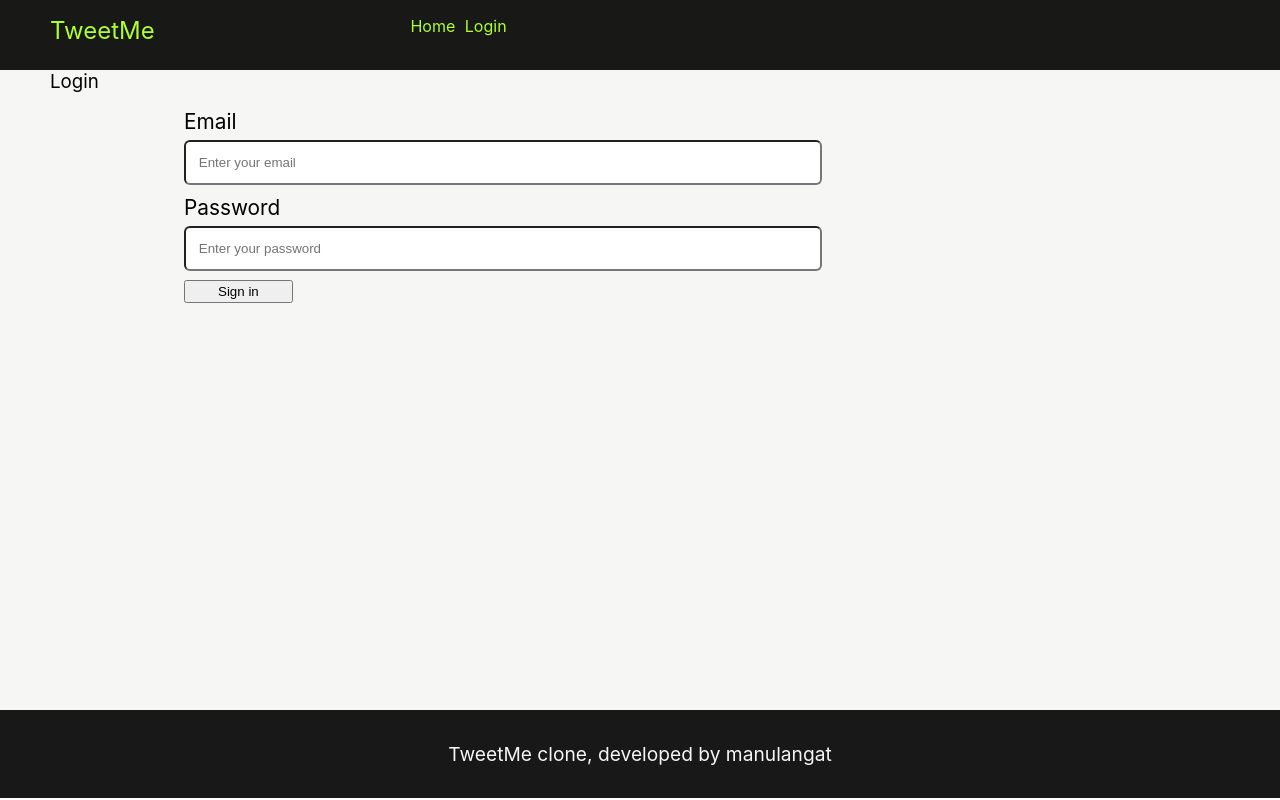
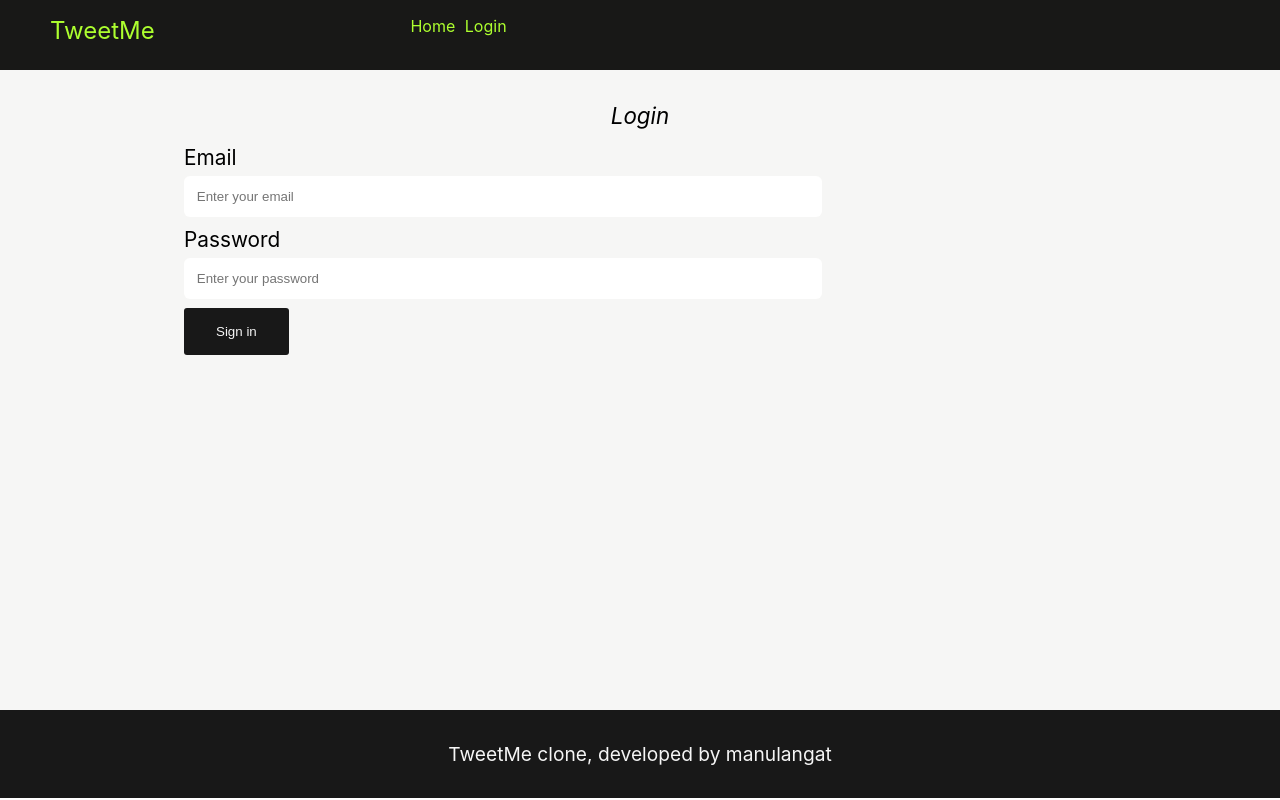
Before and after one commit to manulangat1/twitter_clone_drf_react, a React (Create React App) app in the folder frontend/: page /#/login in a window 1280 px wide. Built offline with nearby package versions, Linux system fonts and the light colour scheme.

Commit message:
ft:styling_the_app:frontend

```diff
--- a/frontend/src/App.scss
+++ b/frontend/src/App.scss
@@ -35,13 +35,16 @@ form{
     padding: 0.8rem;
     margin-bottom: 0.6rem;
     border-radius: 6px;
+    border:none;
   }
 }
 
 .primary-btn {
-  padding: 0 2rem;
-  height: 1.4rem;
-
+  padding: 1rem 2rem;
+  // height: 1.4rem;
+  border-radius: 3px;
+  border: none;
+  text-align: center;
 }
 
 // header component styling
@@ -50,7 +53,7 @@ header{
   width: 100%;
   min-height: 70px;
   padding: 1rem;
-  margin-bottom: 1rem solid #333;
+  // padding-bottom: 1rem solid #333;
   .grid{
     display: grid;
     grid-template-columns: 30% 70%;
@@ -84,3 +87,17 @@ footer{
   min-height: 80vh;
   background: #f6f6f5;
 }
+
+// login component
+.login{
+  padding: 2rem;
+  h1{
+    text-align: center;
+    font-size: 1.4rem;
+    font-style: italic;
+  }
+  .primary-btn{
+    background: #181818;
+    color: #f5f5f5;
+  }
+}
--- a/frontend/src/components/auth/Login.js
+++ b/frontend/src/components/auth/Login.js
@@ -16,7 +16,7 @@ class Login extends React.Component{
     render(){
         const { email,password } = this.state
         return(
-            <section>
+            <section className="login">
                 <div className="container">
                 <h1>Login</h1>
                 <form onSubmit={this.onSubmit}>
--- a/frontend/src/components/layout/Footer.js
+++ b/frontend/src/components/layout/Footer.js
@@ -1,11 +1,11 @@
 import React from 'react'
-
 
 class Footer extends React.Component{
     render(){
         return(
             <footer>
                 <h1>TweetMe clone, developed by manulangat</h1>
+
             </footer>
         )
     }
--- a/frontend/src/components/layout/Header.js
+++ b/frontend/src/components/layout/Header.js
@@ -11,6 +11,7 @@ class  Header extends React.Component{
                     <li>
                         <NavLink to='/login/'>Login</NavLink>
                     </li>
+
                 </ul>
         )
         return(
```
